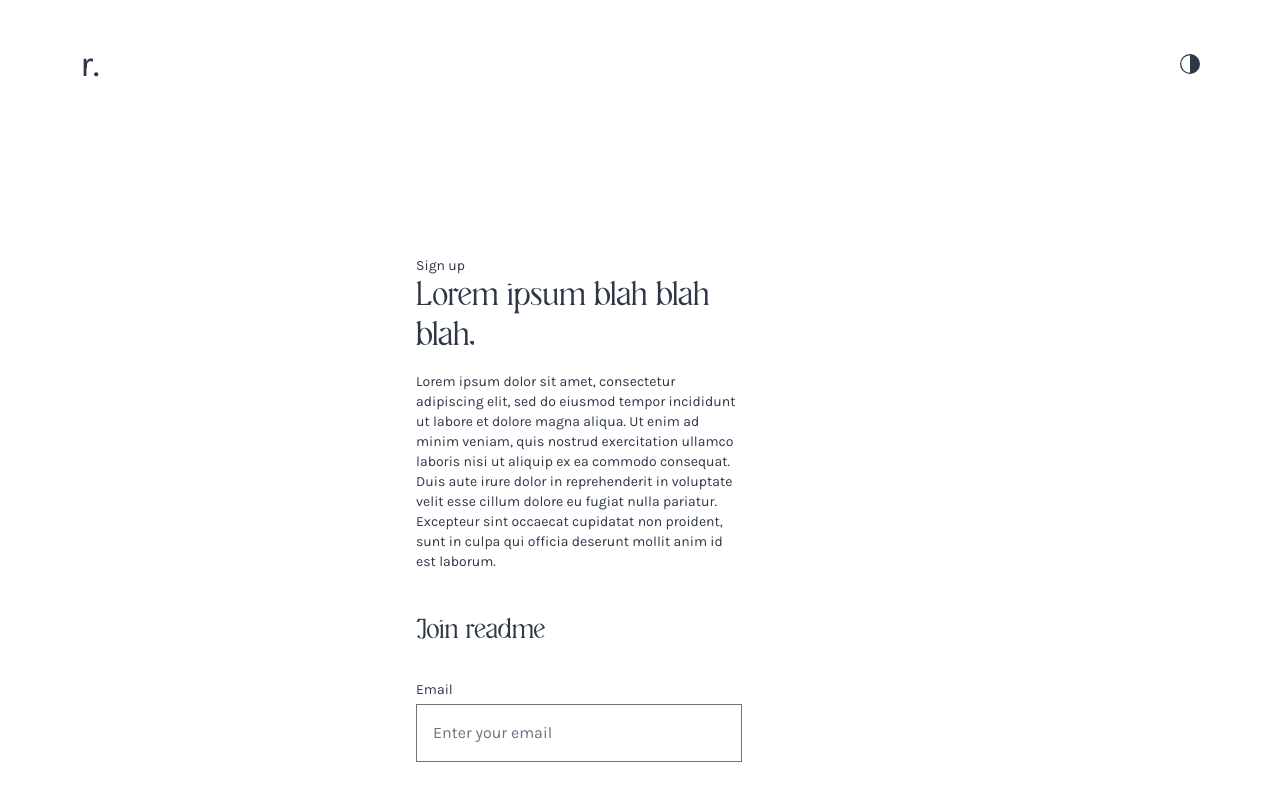
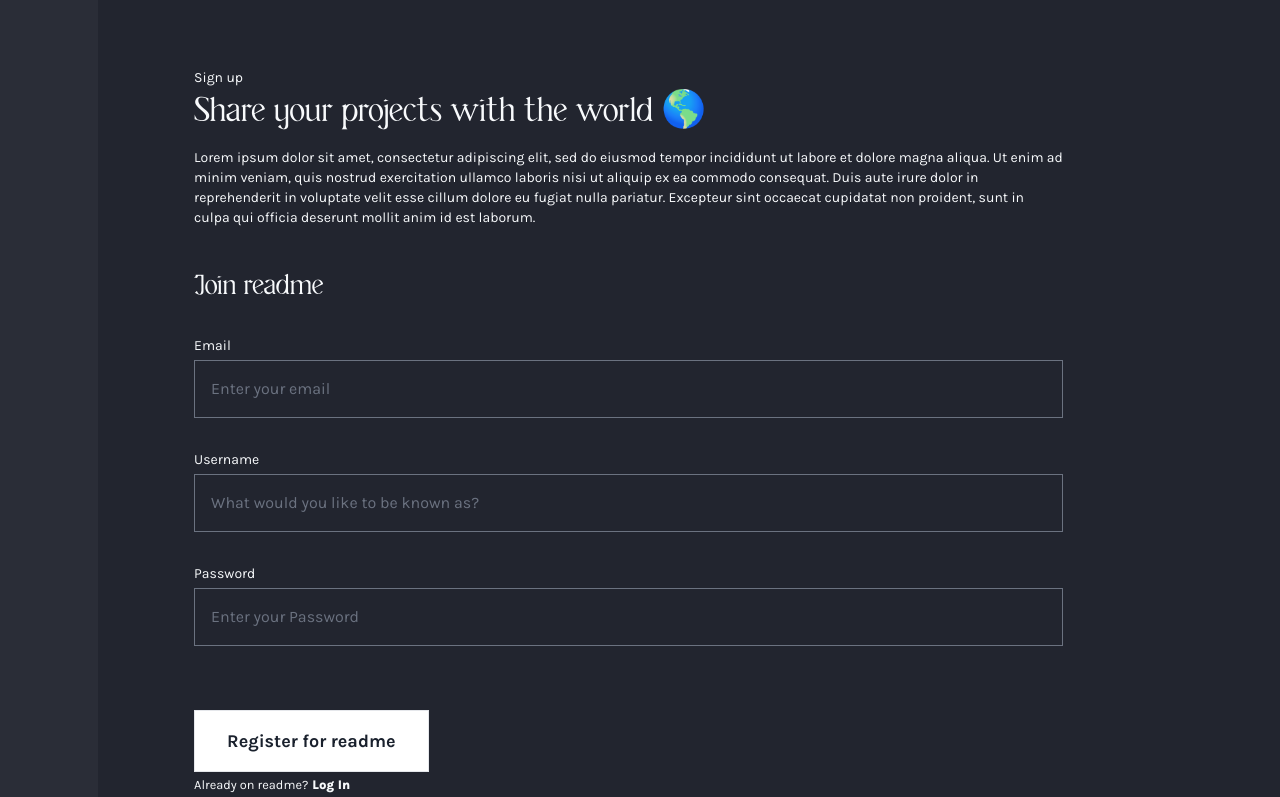
Before and after one commit to steven-mathew/proj-readme, a Next.js app in the folder client/: page /register in a window 1280 px wide. Shown: the top 797 px of the page. Built offline with nearby package versions, Linux system fonts and the light colour scheme; what @tailwindcss/typography would draw is missing.

Commit message:
feat: button for register

```diff
--- a/client/src/components/Header/index.tsx
+++ b/client/src/components/Header/index.tsx
@@ -17,7 +17,6 @@ function Header() {
                 </Link>
                 <div className="items-center flex-grow sm:flex space-x-6">
                 </div>
-                <ThemeToggle className="sm:block hover:text-accent transition duration-150" />
             </nav>
         </header>
     )
--- a/client/src/components/Layouts/index.tsx
+++ b/client/src/components/Layouts/index.tsx
@@ -3,10 +3,8 @@ import Image from 'next/image'
 
 import * as React from 'react'
 
-import Page from '../Page'
-
 export function CenteredColumn({children}) {
     return (
-        <div className="mx-auto max-w-screen-sm justify-content">{children}</div>
+        <div className="mx-auto max-w-screen-md justify-content">{children}</div>
     )
 }
--- a/client/src/pages/register.tsx
+++ b/client/src/pages/register.tsx
@@ -6,22 +6,22 @@ import {CenteredColumn} from '../components/Layouts'
 
 export default function Register() {
     return (
-        <Page>
-
-            <CenteredColumn>
-                <div className="space-y-12 md:space-y-16">
+        <div className="flex dark space-y-12 md:space-y-16">
 
             <Head>
                 <title>Register</title>
                 <link rel="icon" href="/favicon.ico" />
             </Head>
+            <div
+                className="w-1/5 h-screen bg-center bg-cover bg-secondary"
+            ></div>
 
             <div className="flex flex-col justify-center pl-24 space-y-8">
-                        <div className="w-3/5">
-                            <p className="text-sm text-primary">
+                <div className="w-4/5">
+                    <p className="mb-1 text-sm text-primary">
                         Sign up
                     </p>
-                            <h1 className="mb-4 font-welcome-xl">Lorem ipsum blah blah blah.</h1>
+                    <h1 className="mb-4 font-welcome-xl">Share your projects with the world{' '} 🌎</h1>
                     <p className="mb-10 text-sm text-primary">
                         Lorem ipsum dolor sit amet, consectetur adipiscing elit, sed do eiusmod tempor incididunt ut labore et dolore magna aliqua. Ut enim ad minim veniam, quis nostrud exercitation ullamco laboris nisi ut aliquip ex ea commodo consequat. Duis aute irure dolor in reprehenderit in voluptate velit esse cillum dolore eu fugiat nulla pariatur. Excepteur sint occaecat cupidatat non proident, sunt in culpa qui officia deserunt mollit anim id est laborum.
                     </p>
@@ -33,7 +33,7 @@ export default function Register() {
                             </p>
                             <input
                                 type="email"
-                                        className="w-full px-4 py-4 border border-button bg-primary"
+                                className="w-full px-4 py-4 border border-button bg-primary focus:border-white focus:ring-0"
                                 placeholder="Enter your email"
                             />
                         </div>
@@ -43,7 +43,7 @@ export default function Register() {
                             </p>
                             <input
                                 type="text"
-                                        className="w-full px-4 py-4 border border-button bg-primary"
+                                className="w-full px-4 py-4 border border-button bg-primary focus:border-white focus:ring-0"
                                 placeholder="What would you like to be known as?"
                             />
                         </div>
@@ -53,24 +53,26 @@ export default function Register() {
                             </p>
                             <input
                                 type="password"
-                                        className="w-full px-4 py-4 mb-8 border border-button bg-primary"
+                                className="w-full px-4 py-4 mb-8 border border-button bg-primary focus:border-white focus:ring-0"
                                 placeholder="Enter your Password"
                             />
                         </div>
-                                <button className="px-8 py-4 mb-4 text-lg font-bold bg-white border text-on-accent">
+
+                        <button className="px-8 py-4 mb-4 text-lg font-bold bg-white border text-on-accent hover:bg-primary hover:border-white hover:text-white hover:shadow-xl">
                             Register for readme
                         </button>
+
+
+
                     </form>
                     <small>
                         Already on readme?
                                 <Link href="/login">
-                                    <a className="ml-1 text-accent">Log In</a>
+                            <a className="ml-1 font-extrabold text-primary">Log In</a>
                         </Link>
                     </small>
                 </div>
             </div>
         </div>
-            </CenteredColumn>
-        </Page>
     )
 }
```
Lines whose indentation alone changed are shown as unchanged.
